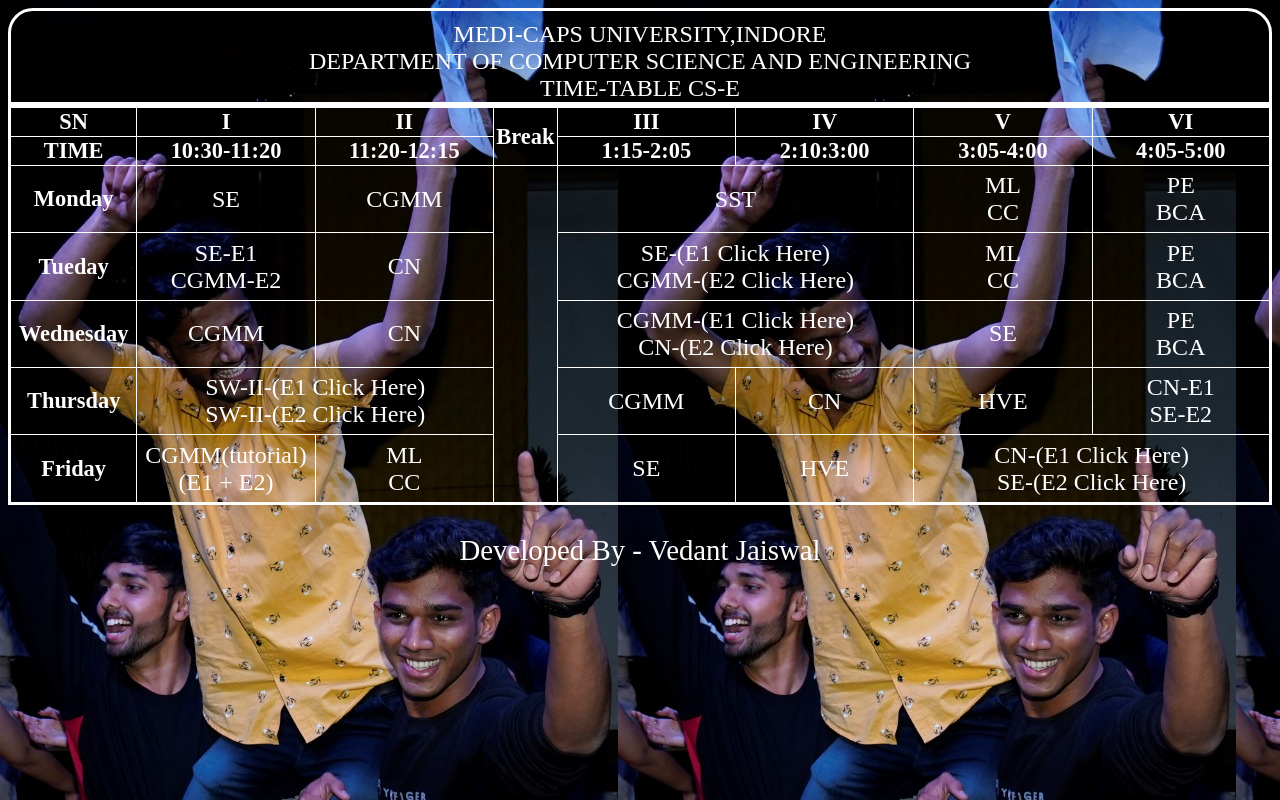
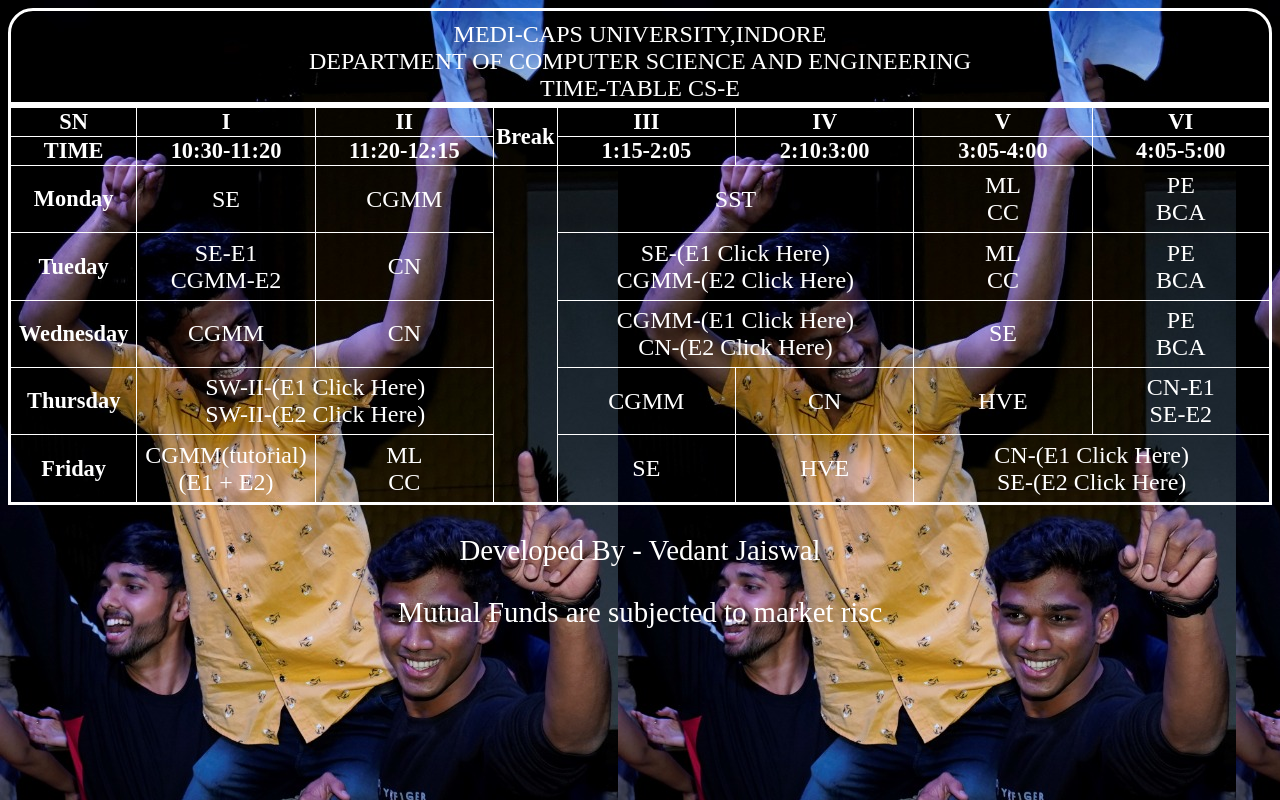
Before and after one commit to agreshgupta/TimeTableCS-E, a plain HTML site: page index.html in a window 1280 px wide. Drawn offline with Linux system fonts and the light colour scheme.

Commit message:
mutual fund added

```diff
--- a/index.html
+++ b/index.html
@@ -203,6 +203,7 @@
     </table>
     <div>
         <p>Developed By - Vedant Jaiswal</p>
+        <p>Mutual Funds are subjected to market risc</p>
     </div>
 </body>
 
```
